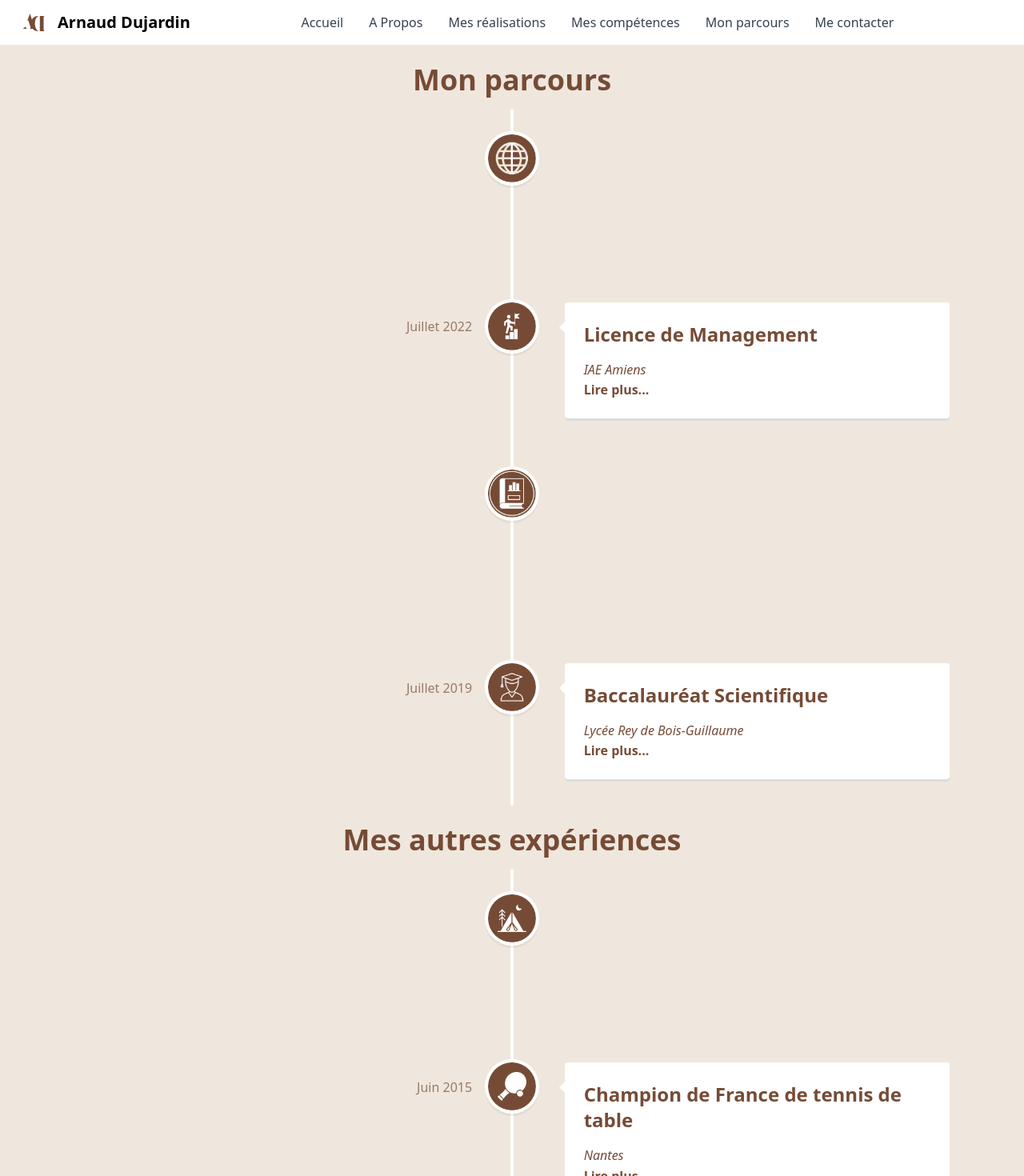
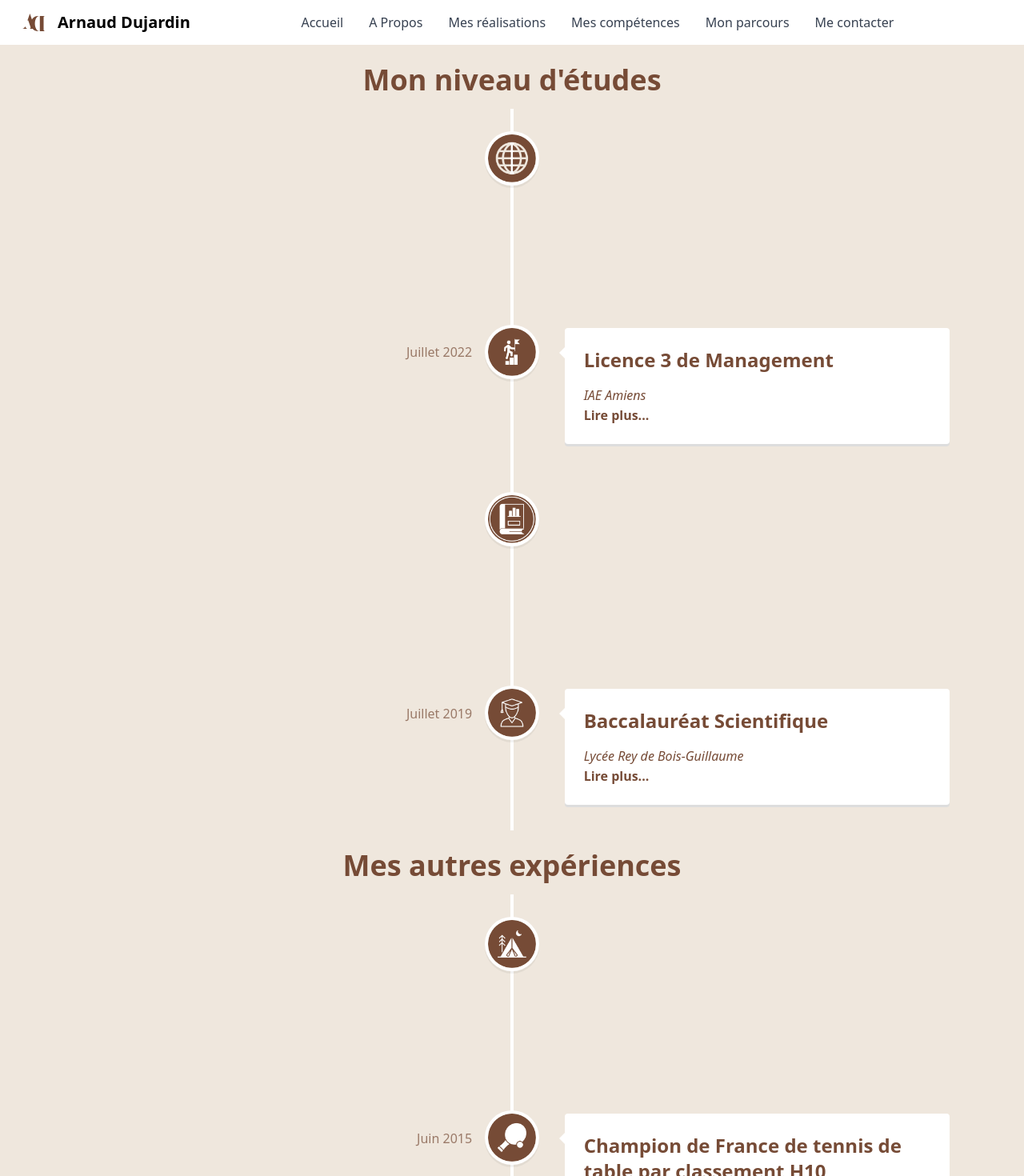
Before and after one commit to adminnono/Portfolio-Arnaud-Dujardin, a React (Vite) app: page /experience in a window 1280 px wide. Shown: the top 1470 px of the page at 80% size. Built offline with nearby package versions, Linux system fonts and the light colour scheme; no server answers.

Commit message:
Amélioration Portfolio

```diff
--- a/src/components/About.jsx
+++ b/src/components/About.jsx
@@ -57,7 +57,7 @@ const About = () => {
           Arnaud Dujardin
         </h1>
         <p className="text-lg text-darkDesert mb-4 text-center px-8">
-        Je suis diplômé d’un DUT en développement web délivré par OpenClassrooms. Je souhaite intégrer une entreprise spécialisée dans la création de sites optimisés sous WordPress. J'ai une expertise sur le Thème Divi et je serais ravi de développer mes connaissances sur d'autres outils Wordpress. Je suis actuellement en train de me former sur PHP et MYSQL. Ces expériences m'ont permis de comprendre les besoins clients et de développer des compétences en gestion de projet.
+        Je suis titulaire d'un diplôme de niveau 5 en développement web. Je souhaite intégrer une entreprise spécialisée dans la création de sites optimisés sous WordPress. J'ai une expertise sur le Thème Divi et je serais ravi de développer mes connaissances sur d'autres outils Wordpress. Je suis actuellement en train de me former sur PHP et MYSQL. Ces expériences m'ont permis de comprendre les besoins clients et de développer des compétences en gestion de projet.
         </p>
         <p className="text-lg text-darkDesert mb-4 text-center px-8">
 
--- a/src/components/Experience.jsx
+++ b/src/components/Experience.jsx
@@ -68,7 +68,7 @@ const Experience = () => {
       className="bg-lightDesert p-8 rounded-lg shadow-lg w-full mx-auto mt-12"
     >
       <h2 className="text-4xl font-bold text-darkDesert mb-4 text-center">
-      Mon parcours
+      Mon niveau d'études
       </h2>
       <VerticalTimeline>
         {jobExperiences.map((experience, index) => (
--- a/src/components/Home.jsx
+++ b/src/components/Home.jsx
@@ -1,16 +1,8 @@
 import React from "react";
 import { useSpring, animated } from "react-spring";
-import {
-  FaGithub,
-  FaLinkedin,
-  FaFileAlt,
-} from "react-icons/fa";
+import { FaGithub, FaLinkedin, FaFileAlt } from "react-icons/fa";
 import landingImg from "/dev-icon.svg";
-import {
-  GITHUB_URL,
-  LINKEDIN_URL,
-  RESUME_URL,
-} from "../constants";
+import { GITHUB_URL, LINKEDIN_URL, RESUME_URL } from "../constants";
 
 export default function Home() {
   const logoSpring = useSpring({
@@ -37,8 +29,17 @@ export default function Home() {
         alt="Trumpet with tentacle logo"
       />
 
-      <animated.div style={iconSpring} className="flex flex-col mt-2 space-x-6">
-        <div className="flex mt-2 space-x-6">
+      {/* Texte explicatif avec une taille plus grande */}
+      <p className="text-darkDesert text-center text-2xl font-semibold mb-4">
+        Cliquez sur le bouton <strong>Texte</strong> ci-dessous pour accéder à mon <strong>CV.</strong>
+      </p>
+
+      {/* Boutons centrés */}
+      <animated.div
+        style={iconSpring}
+        className="flex flex-col items-center justify-center mt-2"
+      >
+        <div className="flex space-x-6">
           <a
             target="_blank"
             rel="noopener noreferrer"
@@ -57,7 +58,6 @@ export default function Home() {
             <FaLinkedin className="w-10 h-10" />
             <span className="sr-only">Compte Linkedin</span>
           </a>
-
           <a
             target="_blank"
             rel="noopener noreferrer"
@@ -67,7 +67,6 @@ export default function Home() {
             <FaFileAlt className="w-10 h-10" />
             <span className="sr-only">CV</span>
           </a>
-
         </div>
       </animated.div>
     </div>
--- a/src/constants/AutresExpériences.json
+++ b/src/constants/AutresExpériences.json
@@ -1,17 +1,17 @@
 [
   {
     "id": "1",
-    "title": "Animateur saisonnier en Camping",
+    "title": "Animateur pricipal d'un camping de 500 personnes",
     "company": "Marmotel Saint Geniez d'Olt",
-    "description": "J'ai animé un camping de 550 vacanciers pendant plus de 2 mois",
-    "timePeriod": "Juillet & Août 2021",
+    "description": "J'ai animé un camping de 500 vacanciers pendant plus de 2 mois en 2020 et 2021",
+    "timePeriod": "Juillet & Août 2020 et 2021",
     "img": "images/camping.webp"
   },
   {
     "id": "2",
-    "title": "Champion de France de tennis de table",
+    "title": "Champion de France de tennis de table par classement H10",
     "company": "Nantes",
-    "description": "A 15 ans, je remporte les championnats de France par classement dans ma catégorie",
+    "description": "A 14 ans, je remporte les championnats de France par classement dans la catégorie 1099 points ",
     "timePeriod": "Juin 2015",
     "img": "images/ping.webp"
   }
--- a/src/constants/ExpériencesPro.json
+++ b/src/constants/ExpériencesPro.json
@@ -1,7 +1,7 @@
 [
   {
     "id": "3",
-    "title": "Licence de développement Web",
+    "title": "Diplôme de niveau 5 en développement Web",
     "company": "OpenClassrooms Paris",
     "description": "Je suis diplomé d'une licence en développement web dont les langages acquis sont les suivants : HTML, CSS, Javascript, React, Github, Visual Studio Code et Notion",
     "timePeriod": "Décembre 2024",
@@ -9,7 +9,7 @@
   },
   {
     "id": "4",
-    "title": "Licence de Management",
+    "title": "Licence 3 de Management",
     "company": "IAE Amiens",
     "description": "J'ai obtenu ma Licence de Management",
     "timePeriod": "Juillet 2022",
--- a/src/constants/index.jsx
+++ b/src/constants/index.jsx
@@ -3,6 +3,6 @@ export const LINKEDIN_URL = "https://www.linkedin.com/in/arnaud-dujardin-9044802
 export const PERSONAL_WEBSITE_URL = "";
 export const CURRENT_YEAR = new Date().getFullYear().toString();
 export const YOUTUBE_URL = "";
-export const RESUME_URL = "arnaud.pdf";
+export const RESUME_URL = "arnaudcv.pdf";
 export const BLOG_URL = "";
 export const PERPLEXITY_URL ="";
```
Also changed, not shown: 2 other files (tests, documents, lock files or other folders).
